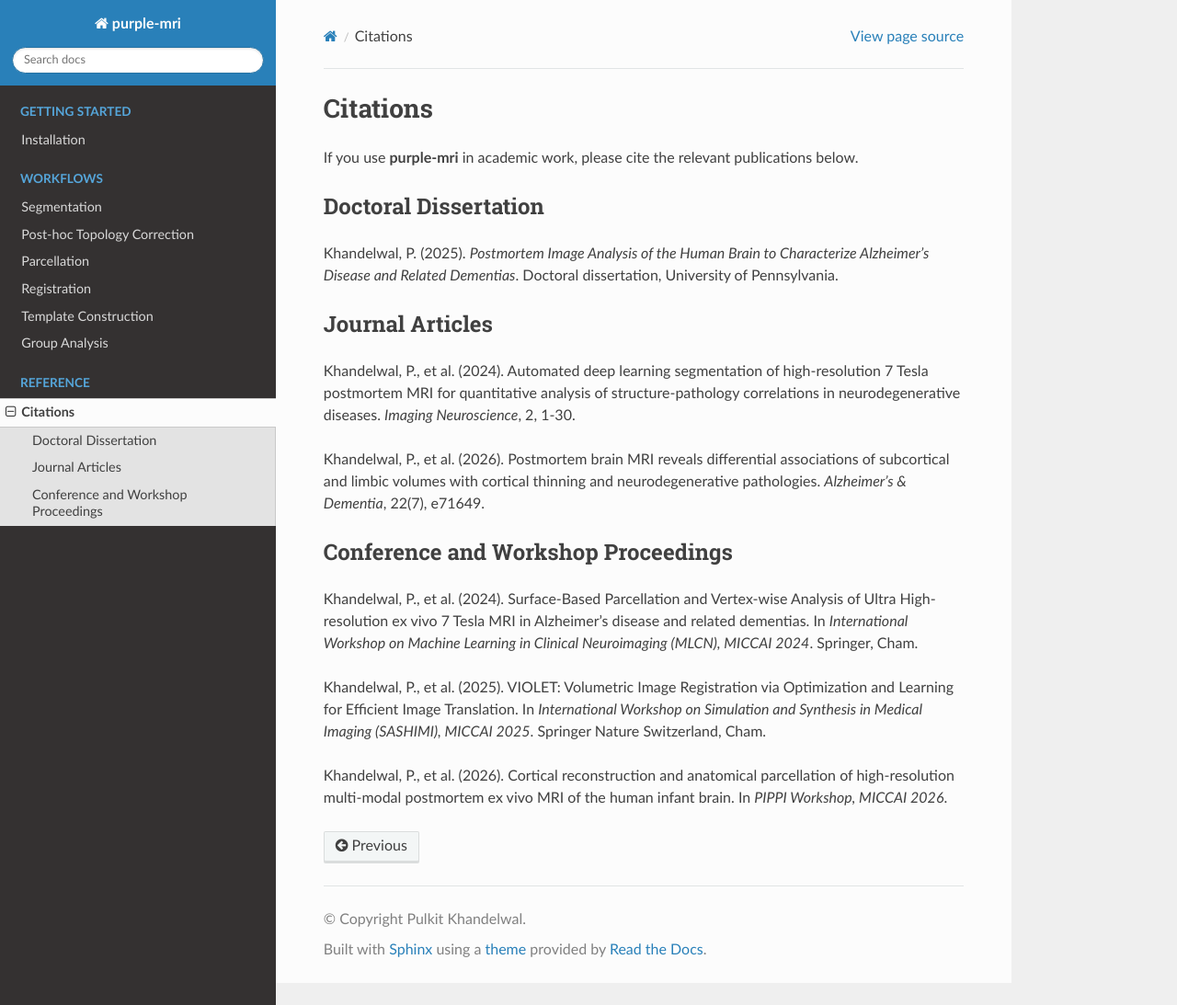
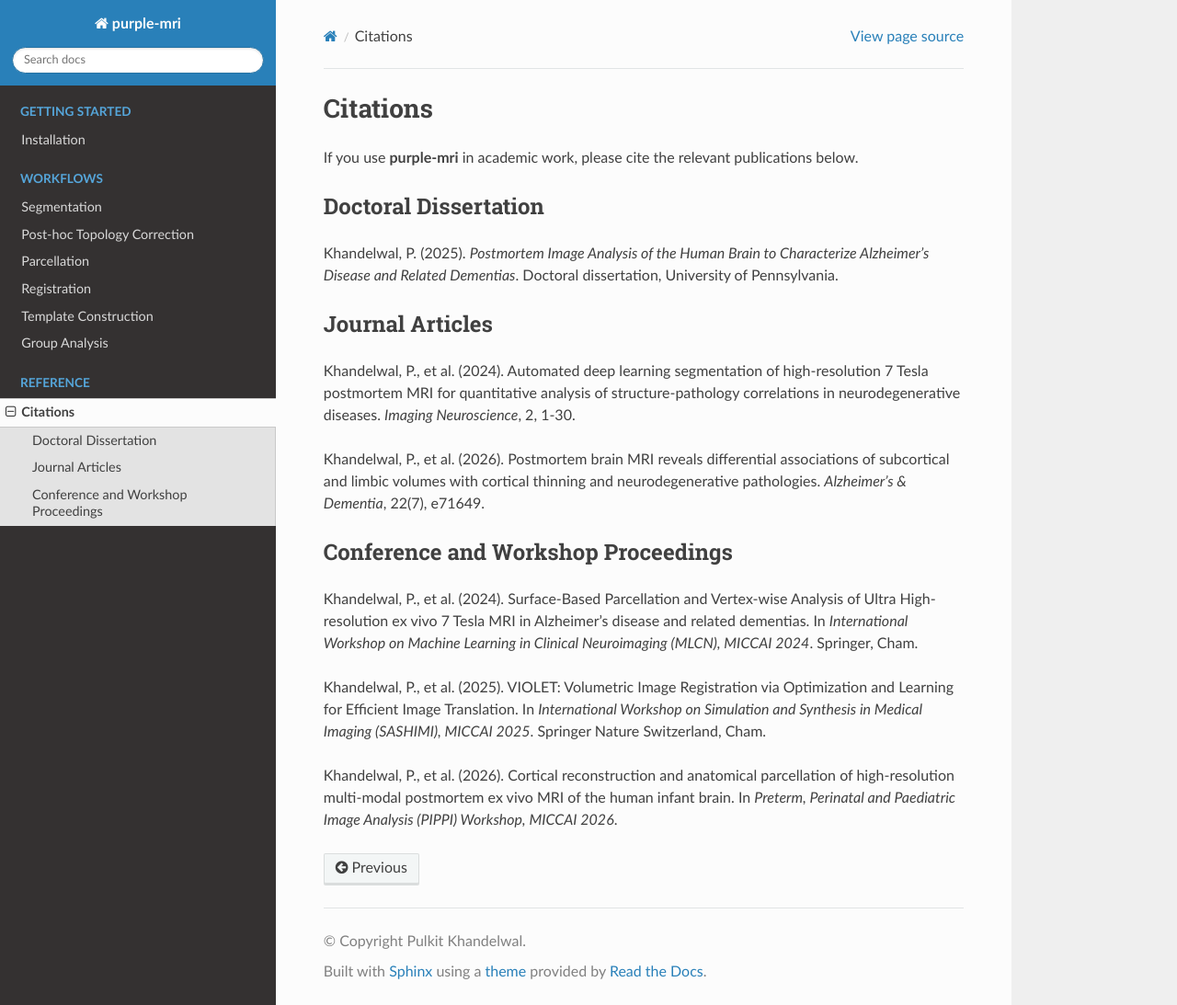
Before and after one commit to Pulkit-Khandelwal/purple-mri, a Sphinx documentation site: the page built from docs/source/citations.rst, in a window 1280 px wide and 1093 px high. Shown: the whole window at 92% size. Built offline with Sphinx 7.4.7 and the Read the Docs theme 3.1.0, drawn with Linux system fonts in a browser that asks for light colours; pages that are not in the unit, such as notebooks, are missing from menus.

Commit message:
Expand citation title for clarity

```diff
--- a/docs/source/citations.rst
+++ b/docs/source/citations.rst
@@ -47,4 +47,4 @@ In *International Workshop on Simulation and Synthesis in Medical Imaging
 Khandelwal, P., et al. (2026).
 Cortical reconstruction and anatomical parcellation of high-resolution
 multi-modal postmortem ex vivo MRI of the human infant brain.
-In *PIPPI Workshop, MICCAI 2026*.
+In *Preterm, Perinatal and Paediatric Image Analysis (PIPPI) Workshop, MICCAI 2026*.
```
